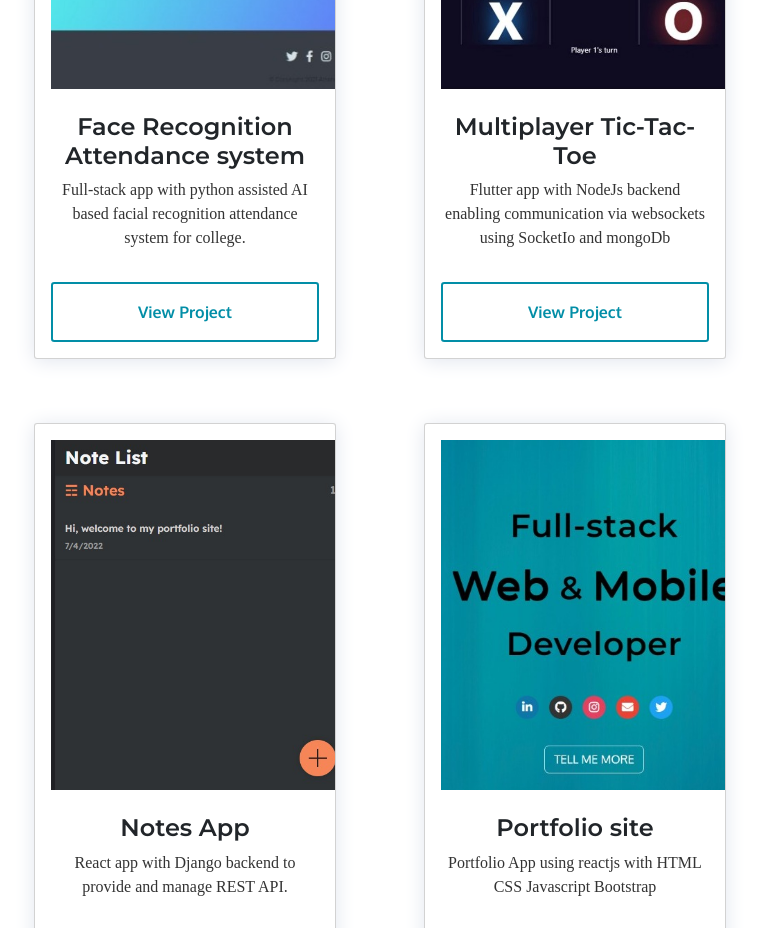
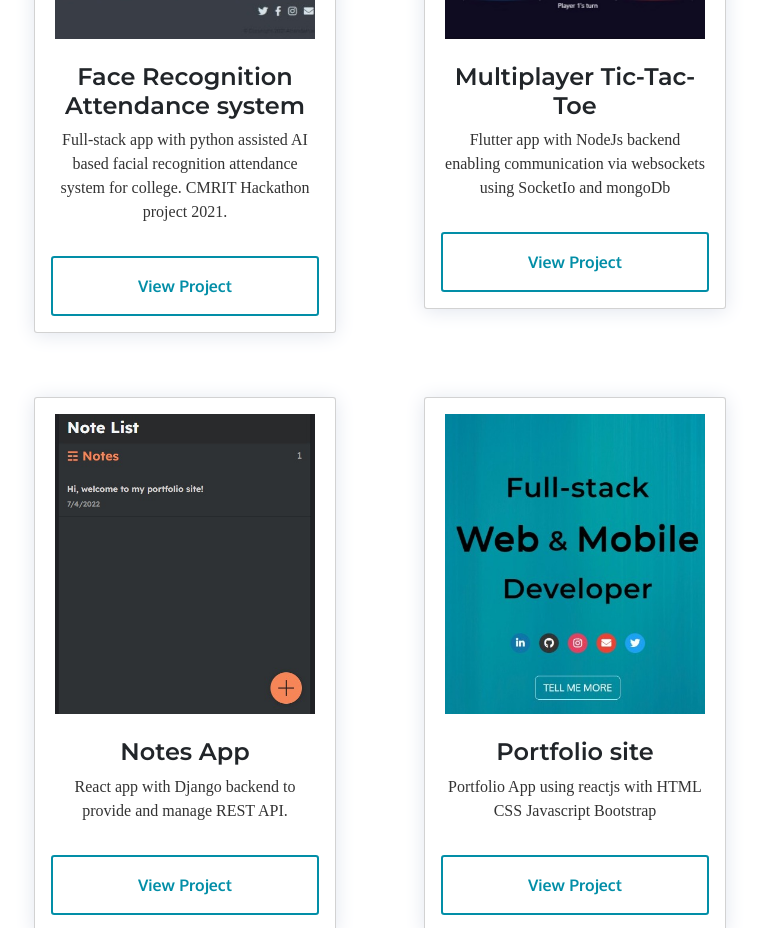
Before and after one commit to Maveric-k07/portfolio-react, a React (Create React App) app: page / in a window 1280 px wide. Shown: the part 3380-4308 px from the top of the page, without its empty margins (260-1019 px from the left). Built offline with nearby package versions, Linux system fonts and the light colour scheme; a web font is replaced by a local one.

Commit message:
add favicon

```diff
--- a/src/constants/projectdata.js
+++ b/src/constants/projectdata.js
@@ -8,7 +8,7 @@ const projects = [
     image: AI,
     name: "Face Recognition Attendance system",
     description:
-      "Full-stack app with python assisted AI based facial recognition attendance system for college.",
+      "Full-stack app with python assisted AI based facial recognition attendance system for college. CMRIT Hackathon project 2021.",
     link: "https://github.com/Maveric-k07/FaceRecognitionAttendance"
   },
   {
--- a/src/styles/projectcard.css
+++ b/src/styles/projectcard.css
@@ -30,8 +30,8 @@ body {
   transition: transform 200ms ease-in;
 }
 .card__image {
-  height: 350px;
-  width: 300px;
+  height: 300px;
+  width: 260px;
   object-fit: cover;
 }
 
```
Also changed, not shown: 1 other file (tests, documents, lock files or other folders).
